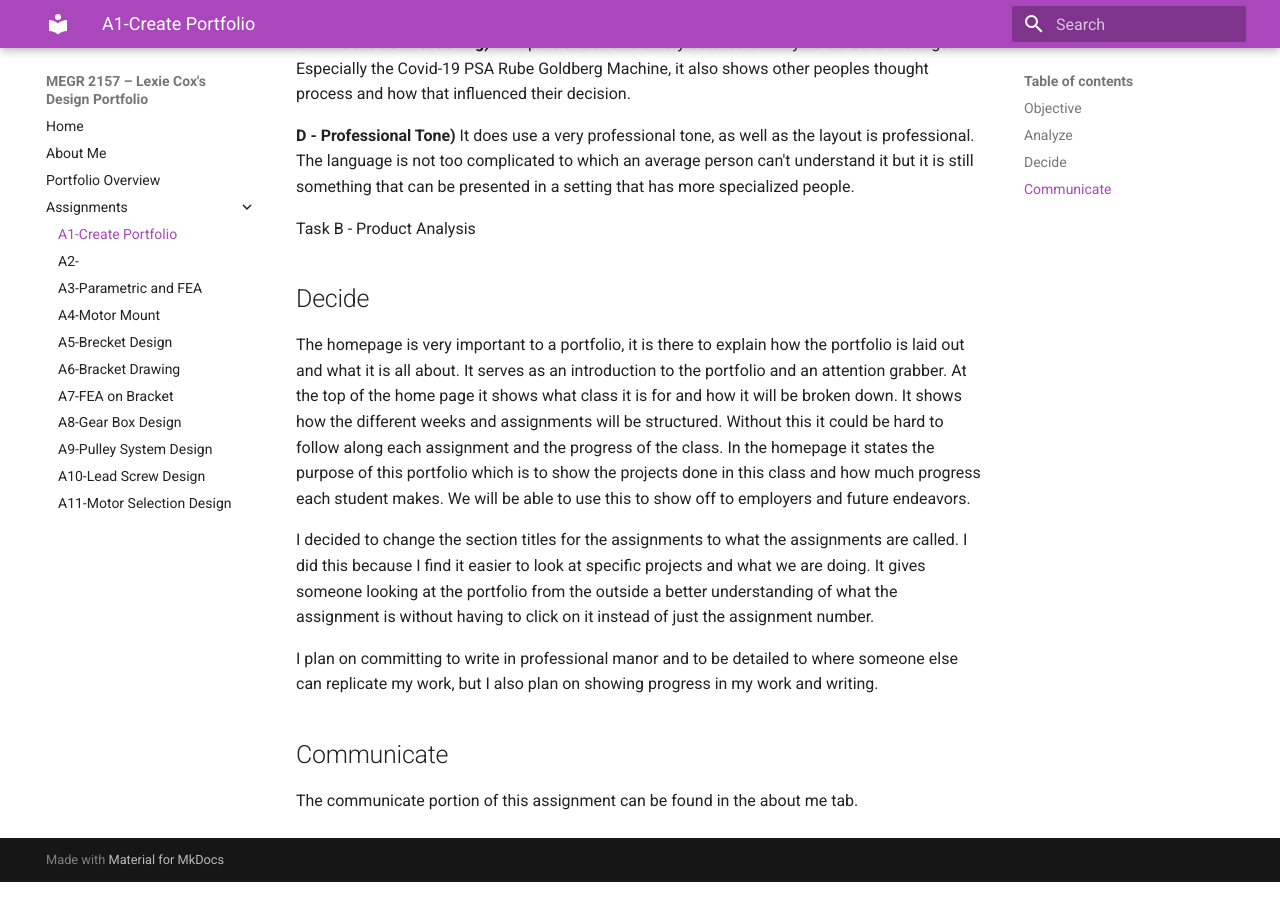
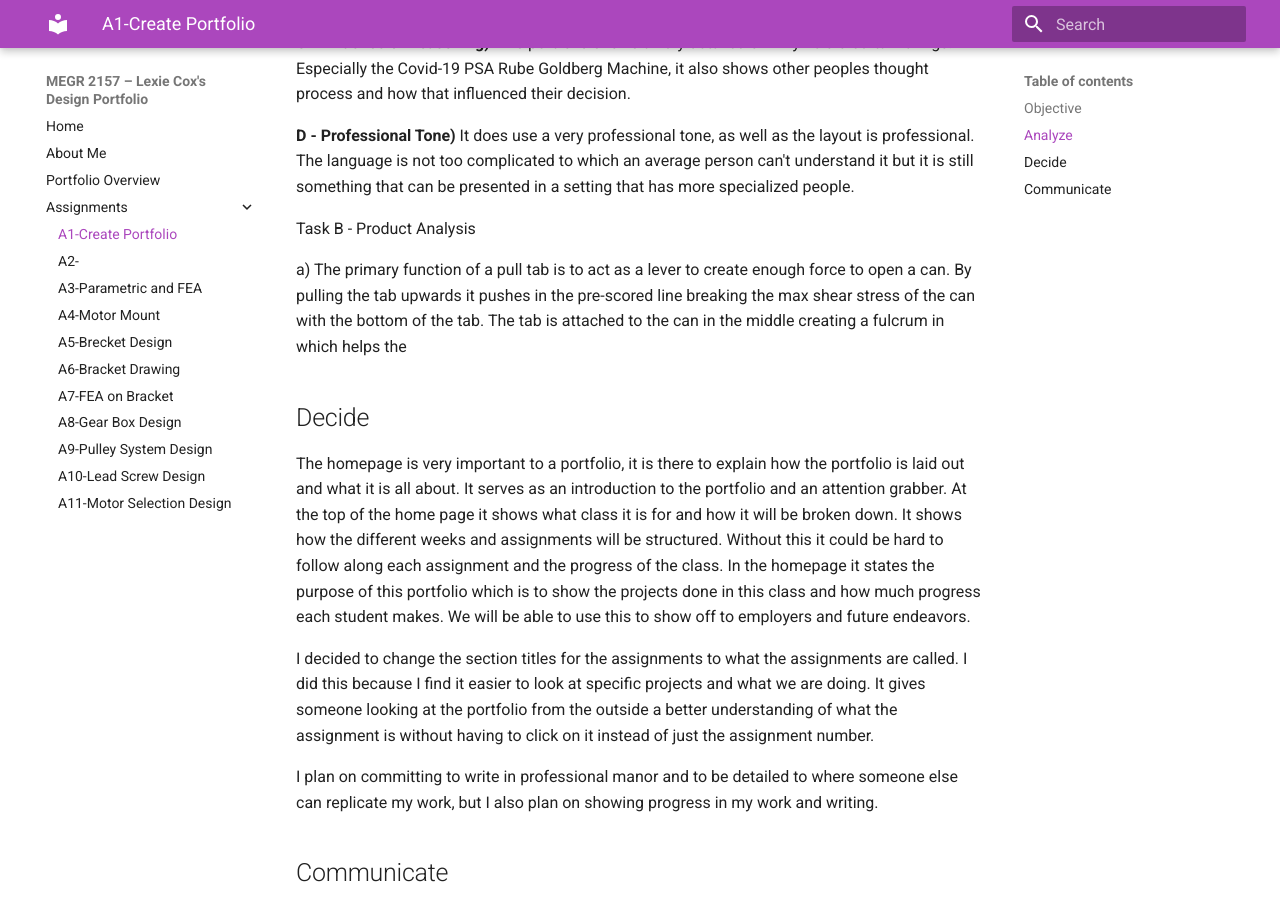
Before and after one commit to lexiecox628/megr2157-portfolio, an MkDocs documentation site: the page built from docs/assignments/A01/index.md, in a window 1280 px wide and 900 px high, scrolled down 1101 px. Built offline with MkDocs 1.6.1 and Material for MkDocs 9.7.7, drawn with Linux system fonts in a browser that asks for light colours.

Commit message:
Product analysis 1

```diff
--- a/docs/assignments/A01/index.md
+++ b/docs/assignments/A01/index.md
@@ -31,6 +31,8 @@ https://nhoong.github.io/
 
 Task B - Product Analysis
 
+a) The primary function of a pull tab is to act as a lever to create enough force to open a can. By pulling the tab upwards it pushes in the pre-scored line breaking the max shear stress of the can with the bottom of the tab. The tab is attached to the can in the middle creating a fulcrum in which helps the
+
 ## Decide
 
 The homepage is very important to a portfolio, it is there to explain how the portfolio is laid out and what it is all about. It serves as an introduction to the portfolio and an attention grabber. At the top of the home page it shows what class it is for and how it will be broken down. It shows how the different weeks and assignments will be structured. Without this it could be hard to follow along each assignment and the progress of the class. In the homepage it states the purpose of this portfolio which is to show the projects done in this class and how much progress each student makes. We will be able to use this to show off to employers and future endeavors.
```
